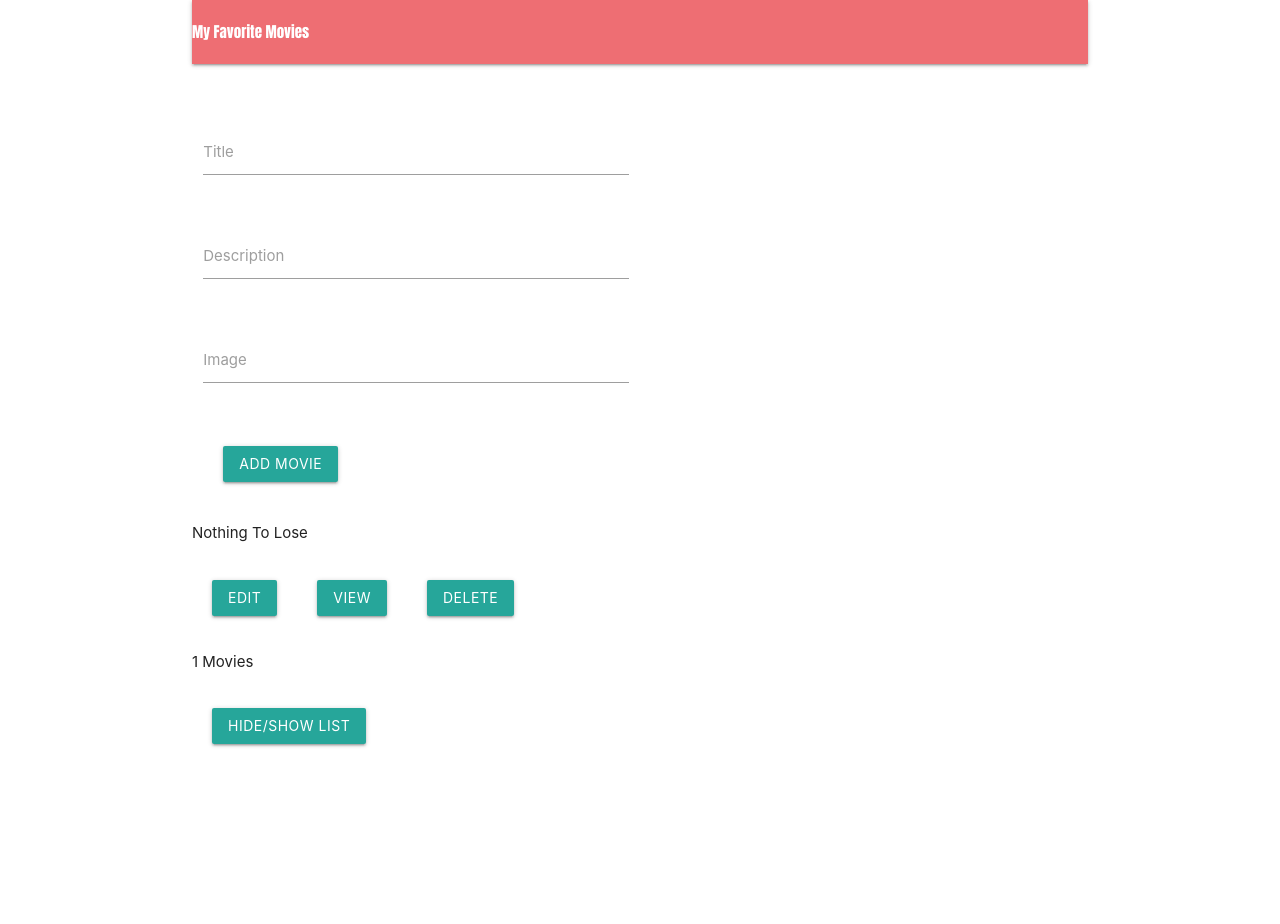
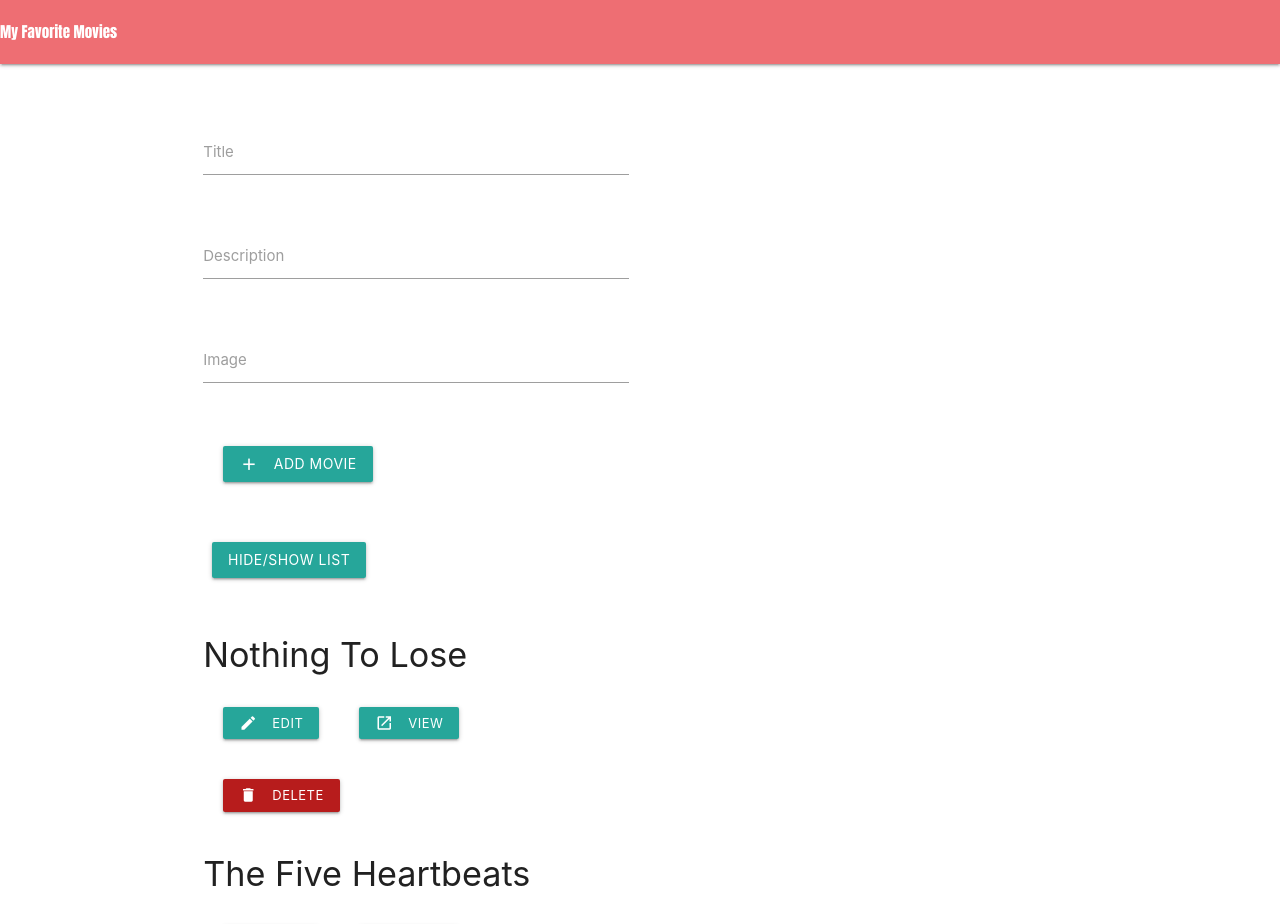
Before and after one commit to desjohnna/Summative-Assessment-Angular, an Angular app: page / in a window 1280 px wide. Shown: the top 924 px of the page. Before the commit the page ends 800 px from the top, so only its background shows below. Built offline with nearby package versions, Linux system fonts and the light colour scheme.

Commit message:
all functions working, working on style

```diff
--- a/src/app/add-movie/add-movie.component.html
+++ b/src/app/add-movie/add-movie.component.html
@@ -1,8 +1,3 @@
-
-
-
-
-
 <div class="form-group  row">
   <form [formGroup]="addMovieForm" (ngSubmit)="onSubmit()" class="col s12">
     <div class="row">
@@ -26,7 +21,9 @@
       </div>
     </div>
 
-      <button class="btn btn-success">Add Movie</button>
+    <button class="btn waves-effect waves-light" type="submit">Add Movie
+      <i class="material-icons left">add</i>
+    </button>
 
   </form>
 </div>
--- a/src/app/app.component.html
+++ b/src/app/app.component.html
@@ -1,3 +1,5 @@
 <app-navbar></app-navbar>
+<div class="container">
 <app-add-movie></app-add-movie>
 <app-list></app-list>
+</div>
--- a/src/app/list/list.component.html
+++ b/src/app/list/list.component.html
@@ -1,28 +1,94 @@
-<!-- <input [(ngModel)]="newMovieText" class="form-control" placeholder="Add Movie">
-<button (click)="onAddNewMovie(newMovieText)" class="btn btn-success">Add Movie</button> -->
+<!-- THIS DISPLAYS RIGHT AFTER ADD MOVIE BUTTON -->
+<button class="btn btn-info" (click)="onToggleDisplay()">Hide/Show List</button>
+<br>
+<div class="row">
+    <ul *ngIf="displayMoviesList" class="list-group col s6">
+        <li *ngFor="let m of movies; let i = index" class="list-group-item">
 
-<ul *ngIf="displayMoviesList" class="list-group">
-    <li *ngFor="let m of movies; let i = index" class="list-group-item">
+            <!-- AFTER CLICKING EDIT THIS IS WHAT SHOWS -->
+            <h4 *ngIf="!movieIdsBeingEdited[i]">{{ m.title }}</h4>
+            <input *ngIf="movieIdsBeingEdited[i]" [(ngModel)]="m.imageUrl">
+            <input *ngIf="movieIdsBeingEdited[i]" [(ngModel)]="m.title">
+            <input *ngIf="movieIdsBeingEdited[i]" [(ngModel)]="m.description">
 
 
-        <p *ngIf="!movieIdsBeingEdited[i]">{{ m.title }}</p>
-        <input *ngIf="movieIdsBeingEdited[i]" [(ngModel)]="m.title">
 
-        <button *ngIf="!movieIdsBeingEdited[i]" (click)="onStartEditMovie(i)" class="btn btn-warning">Edit</button>
+            <!-- BUTTONS -->
+            <button *ngIf="!movieIdsBeingEdited[i]" (click)="onStartEditMovie(i)"
+                class="btn waves-effect waves-light btn-small">Edit<i class="material-icons left">edit</i></button>
+
+
+            <button *ngIf="movieIdsBeingEdited[i]" (click)="onSaveEditMovie(i)"
+                class="btn waves-effect waves-light btn-small">Save<i class="material-icons left">save</i></button>
+
+
+
+            <button *ngIf="!movieIdsBeingEdited[i]" class="btn waves-effect waves-light btn-small"
+                (click)="onViewMovieDetails(m)">View<i class="material-icons left">open_in_new</i></button>
+
+
+            <button (click)="onDeleteMovie(i)" class="btn waves-effect waves-light #b71c1c red darken-4 btn-small">Delete<i class="material-icons left">delete</i></button>
+
+
+        </li>
+    </ul>
+
+    <!-- MOVIE CARD BOX  -->
+
+    <div class="col s6" *ngIf="moviesBeingDisplayed">
+        <div *ngIf="moviesBeingDisplayed">
+            <div class="row">
+                <div class="col s12">
+
+                    <!-- CARD STARTS HERE -->
+
+
+                    <div class="card card-panel hoverable">
+                        <div class="card-image waves-effect waves-block waves-light">
+                            <img class="activator" src="{{ moviesBeingDisplayed.imageUrl }}">
+                        </div>
+                        <div class="card-content">
+                            <span class="card-title  grey-text text-darken-4">{{ moviesBeingDisplayed.title }}</span>
+
+                            <button class="btn waves-effect waves-light activator" type="submit">Description<i class="material-icons left">local_movies</i>
+                                  </button>
+
+
+                            <!-- <p><a href="#" class="activator">Movie Description</a></p> -->
+                        </div>
+                        <div class="card-reveal">
+                            <span class="card-title grey-text text-darken-4">{{ moviesBeingDisplayed.title }}<i
+                                    class="material-icons right">close</i></span>
+                            <p>{{ moviesBeingDisplayed.description }}
+                            </p>
+                        </div>
+                    </div>
+
+
+                    <!-- CARD ENDS HERE -->
+
+                    <!-- <div class="card">
+                        <div class="card-image waves-effect waves-block waves-light">
+                            <img class="activator" src="images/office.jpg">
+                        </div>
+                        <div class="card-content">
+                            <span class="card-title activator grey-text text-darken-4">Card Title<i
+                                    class="material-icons right">more_vert</i></span>
+                            <p><a href="#">This is a link</a></p>
+                        </div>
+                        <div class="card-reveal">
+                            <span class="card-title grey-text text-darken-4">Card Title<i
+                                    class="material-icons right">close</i></span>
+                            <p>Here is some more information about this product that is only revealed once clicked on.
+                            </p>
+                        </div>
+                    </div> -->
 
 
 
 
-
-        <button *ngIf="movieIdsBeingEdited[i]" (click)="onSaveEditMovie(i)" class="btn btn-success">Save</button>
-        <button *ngIf="!movieIdsBeingEdited[i]" class="btn btn-info float-right mx-1"
-            (click)="onViewMovieDetails(m)">View</button>
-
-        <button (click)="onDeleteMovie(i)" class="btn btn-danger">Delete</button>
-    </li>
-</ul>
-
-<p>{{movies.length}} Movies</p>
-<button class="btn btn-info" (click)="onToggleDisplay()">Hide/Show List</button>
-<!-- CHECK THIS NEW CODE, if working put code for movie cards in here-->
-<!-- <textarea [(ngModel)]="moviesBeingDisplayed.title"></textarea> -->
+                </div>
+            </div>
+        </div>
+    </div>
+</div>
--- a/src/app/movie.service.ts
+++ b/src/app/movie.service.ts
@@ -19,7 +19,11 @@ export class Movie {
 export class MovieService {
 
   movies: Movie[] = [
-    new Movie('https://lh3.googleusercontent.com/LRcvLsePBQ0jxWDJTbcndcbLJjUmLXVVVUy0cScuCo63iBpkwX5FttdVwXbKAlLU5AJk=w400-h600-rw', 'Nothing To Lose', 'tesing toeioigoirugoiu'),
+    new Movie('https://lh3.googleusercontent.com/LRcvLsePBQ0jxWDJTbcndcbLJjUmLXVVVUy0cScuCo63iBpkwX5FttdVwXbKAlLU5AJk=w400-h600-rw', 'Nothing To Lose', 'Advertising executive Nick Beame (Tim Robbins) learns that his wife (Kelly Preston) is sleeping with his employer (Michael McKean). In a state of despair, he encounters a bumbling thief (Martin Lawrence) whose attempted carjacking goes awry when Nick takes him on an involuntary joyride. Soon the betrayed businessman and the incompetent crook strike up a partnership and develop a robbery-revenge scheme. But it turns out that some other criminals in the area do not appreciate the competition.'),
+    new Movie('https://images-na.ssl-images-amazon.com/images/I/81mN0Pw53NL._RI_.jpg','The Five Heartbeats', 'Coming in on the tail end of a rhythm and blues singing group explosion, The Five Heartbeats (Robert Townsend, Michael Wright, Leon, Harry J. Lennix, Tico Wells) rise and fall within the space of seven years. Along the way, the group deals with all manner of fame and fortune distractions -- jealousy, greed, too much womanizing and drugs all take a toll. Their troubles culminate when executive Big Red (Hawthorne James) is arrested for the murder of manager Jimmy Potter (Chuck Patterson).'),
+    new Movie('https://images-na.ssl-images-amazon.com/images/I/81XsluwdVgL._RI_SX300_.jpg', 'Wedding Crashers', 'Jeremy (Vince Vaughn) and John (Owen Wilson) are divorce mediators who spend their free time crashing wedding receptions. For the irrepressible duo, there are few better ways to drink for free and bed vulnerable women. So when Secretary of the Treasury William Cleary (Christopher Walken) announces the wedding of his daughter, the pair make it their mission to crash the high-profile event. But their game hits a bump in the road when John locks eyes with bridesmaid Claire (Rachel McAdams).'),
+    new Movie('http://barkerhost.com/wp-content/uploads/sites/4/2019/03/gynBNzwyaHKtXqlEKKLioNkjKgN-1.jpg', 'The Matrix', 'Neo (Keanu Reeves) believes that Morpheus (Laurence Fishburne), an elusive figure considered to be the most dangerous man alive, can answer his question -- What is the Matrix? Neo is contacted by Trinity (Carrie-Anne Moss), a beautiful stranger who leads him into an underworld where he meets Morpheus. They fight a brutal battle for their lives against a cadre of viciously intelligent secret agents. It is a truth that could cost Neo something more precious than his life.'),
+    new Movie('','','')
 
   ]
   constructor() { }
--- a/src/index.html
+++ b/src/index.html
@@ -17,9 +17,7 @@
 </head>
 
 <body>
-  <div class="container">
     <app-root></app-root>
-  </div>
   <script type="text/javascript" src="assets/materialize/js/materialize.min.js"></script>
 </body>
 
```
Lines whose indentation alone changed are shown as unchanged.
